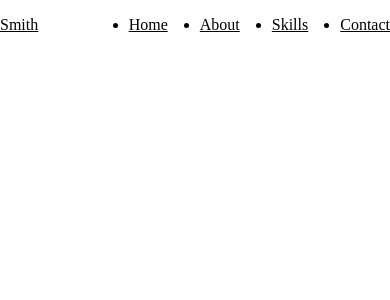
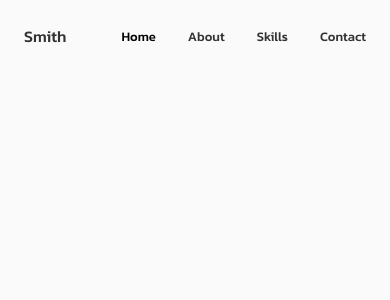
Before and after one commit to KhirovSasha/Portfolio-, a React (Create React App) app in the folder my-portfolio/: page / in a window 390 px wide. Shown: the top 300 px of the page. Built offline with nearby package versions, Linux system fonts and the light colour scheme.

Commit message:
aded styles and variables

```diff
--- a/my-portfolio/src/App.css
+++ b/my-portfolio/src/App.css
@@ -1,38 +1,147 @@
-.App {
+@import url('https://fonts.googleapis.com/css2?family=Kanit:wght@400;500;600&display=swap');
+
+*{
+  margin: 0;
+  padding: 0;
+  box-sizing: border-box;
+}
+
+html{
+  scroll-behavior: smooth;
+}
+
+body,
+button,
+input,
+textarea{
+  font-family: var(--body-font);
+  font-size: var(normal-font-size);
+}
+
+body{
+  background-color: var(--body-color);
+  color: var(--text-color);
+}
+
+h1, h2, h3{
+  color: var(--title-color);
+  font-weight: var(--font-semi-bold);
+}
+
+ul{
+  list-style: none;
+}
+
+a{
+  text-decoration: none;
+}
+
+button{
+  cursor: pointer;
+  border: none;
+  outline: none;
+}
+
+img{
+  max-width: 100%;
+  height: auto;
+}
+
+:root {
+  --header-height: 3rem;
+
+  --hue: 0;
+  --sat: 0%;
+  --title-color: hsl(var(--hue), var(--sat), 20%);
+  --title-color-dark: hsl(var(--hue), var(--sat), 0%);
+  --text-color: hsl(var(--hue), var(--sat), 46%);
+  --body-color: hsl(var(--hue), var(--sat), 98%);
+  --container-color: #fff;
+
+  --body-font: "Kanit", sans-serif;
+
+  --big-font-size: 3.5rem;
+  --h1-font-size: 2.25rem;
+  --h2-font-size: 1.5rem;
+  --h3-font-size: 1.25rem;
+  --normal-font-size: 1rem;
+  --small-font-size: .875rem;
+  --tiny-font-size: .625rem;
+
+  --font-normal: 400;
+  --font-medium: 500;
+  --font-semi-bold: 600;
+
+  --mb-0-25: .25rem;
+  --mb-0-5: .5rem;
+  --mb-0-75: .75rem;
+  --mb-1: 1rem;
+  --mb-1-5: 1.5rem;
+  --mb-2: 2rem;
+  --mb-2-5: 2.5rem;
+  --mb-3: 3rem;
+
+  --z-tooltip: 10;
+  --z-fixed: 100;
+  --z-modal: 1000;
+}
+
+@media screen and (max-width: 992px) {
+  :root{
+    --big-font-size: 2.75rem;
+    --h1-font-size: 1.5rem;
+    --h2-font-size: 1.25rem;
+    --h3-font-size: 1rem;
+    --normal-font-size: .938rem;
+    --small-font-size: .813rem;
+    --smaller-font-size: .75rem;
+  }
+
+}
+
+.section {
+  padding: 6rem 0 2rem;
+}
+
+.section_title{
+  font-size: var(--h1-font-size);
+  color: var(--title-color);
+}
+
+.section_subtitle{
+  display: block;
+  font-size: var(--small-font-size);
+  margin-bottom: 4rem;
+}
+
+.section_title,
+.section_subtitle{
   text-align: center;
 }
 
-.App-logo {
-  height: 40vmin;
-  pointer-events: none;
+.container{
+  max-width: 968px;
+  margin-left: auto;
+  margin-right: auto;
 }
 
-@media (prefers-reduced-motion: no-preference) {
-  .App-logo {
-    animation: App-logo-spin infinite 20s linear;
+.grid{
+  display: grid;
+  gap: 1.5rem;
+}
+
+.button{
+  display: inline-block;
+  background-color: var(--title-color);
+  color: var(--container-color);
+  padding: 1.25rem 2rem;
+  border-radius: 1rem;
+  font-weight: var(--font-medium);
+}
+
+@media screen and (max-width: 992px){
+  .container{
+    margin-left: var(--mb-1-5);
+    margin-right: var(--mb-1-5)
   }
 }
-
-.App-header {
-  background-color: #282c34;
-  min-height: 100vh;
-  display: flex;
-  flex-direction: column;
-  align-items: center;
-  justify-content: center;
-  font-size: calc(10px + 2vmin);
-  color: white;
-}
-
-.App-link {
-  color: #61dafb;
-}
-
-@keyframes App-logo-spin {
-  from {
-    transform: rotate(0deg);
-  }
-  to {
-    transform: rotate(360deg);
-  }
-}
```
